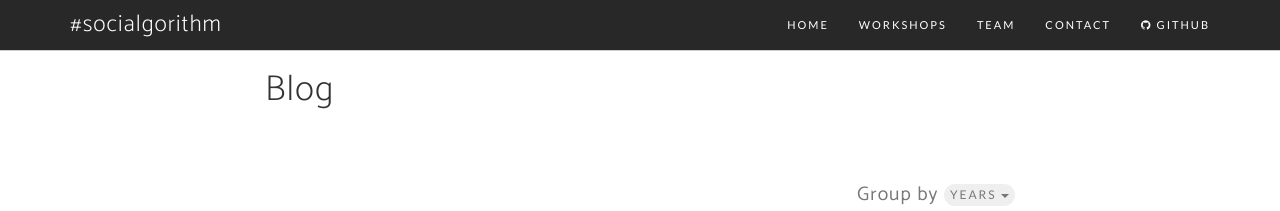
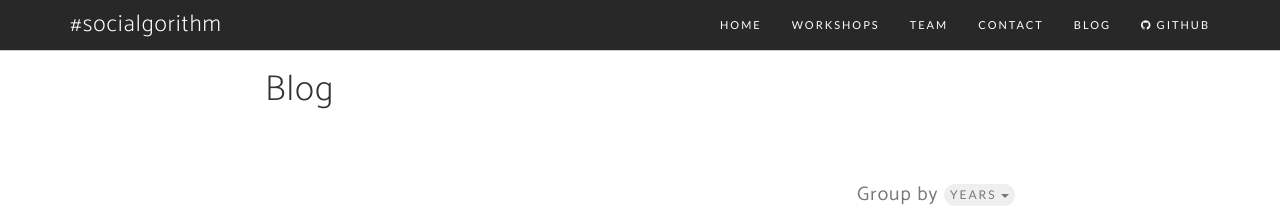
Before and after one commit to socialgorithm/socialgorithm.github.io, a Jekyll site: the page built from blog.html, in a window 1280 px wide. Shown: the top 211 px of the page. Built offline with Jekyll 4.4.1, drawn with Linux system fonts in a browser that asks for light colours; nearby versions of some CDN libraries; some web fonts are replaced.

Commit message:
Restore link until we can be bothered to create a new nav

```diff
--- a/_includes/nav-blog.html
+++ b/_includes/nav-blog.html
@@ -24,6 +24,9 @@
                     <a  href="/#contact">Contact</a>
                 </li>
                 <li>
+                    <a href="/blog/">Blog</a>
+                </li>
+                <li>
                     <a href="https://github.com/socialgorithm">
                         <i class="fa fa-github"></i> Github
                     </a>
```
